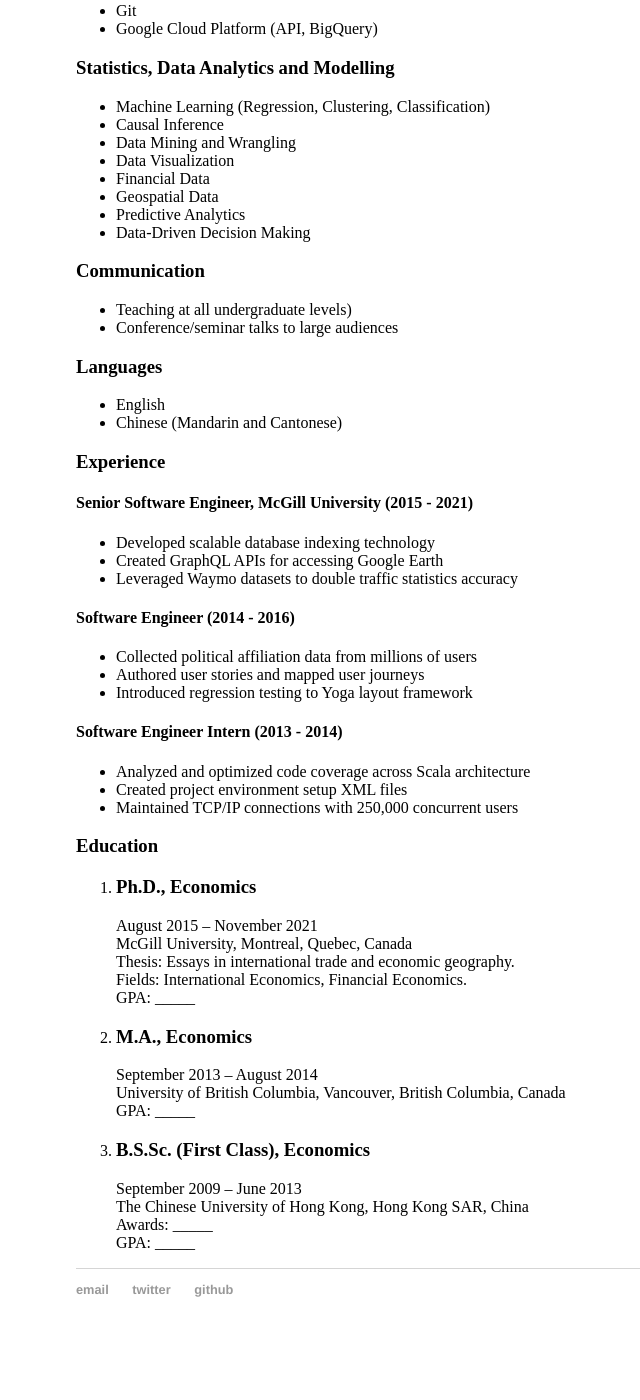
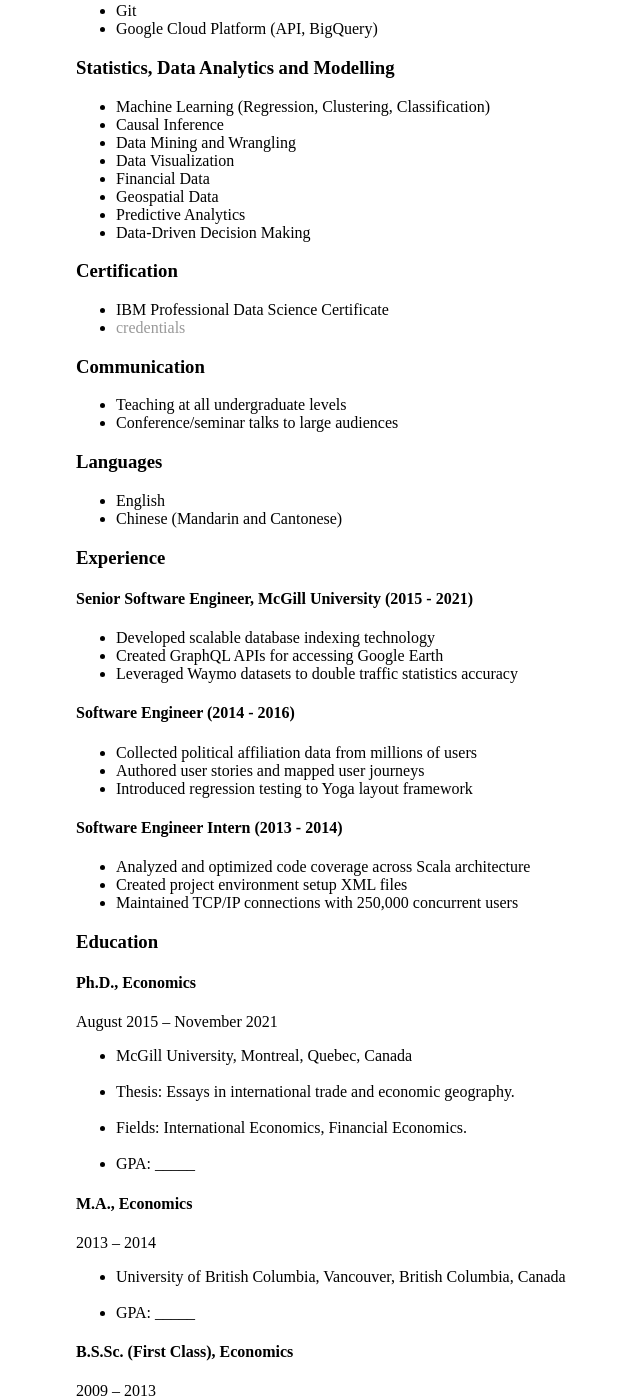
Before and after one commit to abookcanada/abookcanada.github.io, a Jekyll site: the page built from cv/index.html, in a window 1280 px wide and 1400 px high, scrolled down 452 px. Shown: the whole window, without its empty margins (116-756 px from the left). Built offline with Jekyll 4.4.1, drawn with Linux system fonts in a browser that asks for light colours; before the commit the page ends 1809 px from its top, so only the background shows below that.

Commit message:
Update index.html

```diff
--- a/cv/index.html
+++ b/cv/index.html
@@ -51,9 +51,18 @@ title: Hank Quinlan's Blog
 
 
                     <section class="skills">
+                        <h3>Certification</h3>
+                        <ul>
+                            <li><span>IBM Professional Data Science Certificate</span></li>
+                            <li><a href="https://github.com/abookcanada">credentials</a></li>
+                        </ul>
+                    </section>
+
+
+                    <section class="skills">
                         <h3>Communication</h3>
                         <ul>
-                            <li><span>Teaching at all undergraduate levels)</span></li>
+                            <li><span>Teaching at all undergraduate levels</span></li>
                             <li><span>Conference/seminar talks to large audiences</span></li>
                         </ul>
                     </section>
@@ -93,9 +102,6 @@ title: Hank Quinlan's Blog
                                     </ul>
 
 
-
-
-
                                         <h4>Software Engineer Intern (2013 - 2014)</h4>
 
                                     <ul>
@@ -110,41 +116,38 @@ title: Hank Quinlan's Blog
 
                         <section class="education">
                             <h3>Education</h3>
-                            <ol>
-                                <li>
-                                    <div>
-                                        <h3>Ph.D., Economics</h3>
+
+                                        <h4>Ph.D., Economics</h4>
                                         <time>August 2015 – November 2021</time>
-                                    </div>
-                                    <div>
-                                        <span>McGill University, Montreal, Quebec, Canada</span><br>
-                                        <span>Thesis: Essays in international trade and economic geography.</span><br>
-                                        <span>Fields: International Economics, Financial Economics.</span><br>
-                                        <span>GPA: _____</span>
-                                    </div>
-                                </li>
-                                <li>
-                                    <div>
-                                        <h3>M.A., Economics</h3>
-                                        <time>September 2013 – August 2014</time>
-                                    </div>
-                                    <div>
-                                        <span>University of British Columbia, Vancouver, British Columbia, Canada</span><br>
-                                        <span>GPA: _____</span>
-                                    </div>
-                                </li>
-                                <li>
-                                    <div>
-                                        <h3>B.S.Sc. (First Class), Economics</h3>
-                                        <time>September 2009 – June 2013</time>
-                                    </div>
-                                    <div>
-                                        <span>The Chinese University of Hong Kong, Hong Kong SAR, China</span><br>
-                                        <span>Awards: _____</span><br>
-                                        <span>GPA: _____</span>
-                                    </div>
-                                </li>
-                            </ol>
+
+                                    <ul>
+                                        <li>McGill University, Montreal, Quebec, Canada</li><br>
+                                        <li>Thesis: Essays in international trade and economic geography.</li><br>
+                                        <li>Fields: International Economics, Financial Economics.</li><br>
+                                        <li>GPA: _____</span>
+                                    </ul>
+
+
+                                        <h4>M.A., Economics</h4>
+                                        <time>2013 – 2014</time>
+
+
+                                    <ul>
+                                        <li>University of British Columbia, Vancouver, British Columbia, Canada</li><br>
+                                        <li>GPA: _____</li>
+                                    </ul>
+
+
+                                        <h4>B.S.Sc. (First Class), Economics</h4>
+                                        <time>2009 – 2013</time>
+
+                                    <ul>
+                                        <li>The Chinese University of Hong Kong, Hong Kong SAR, China</li><br>
+                                        <li>Awards: _____</li><br>
+                                        <li>GPA: _____</li>
+                                    </ul>
+
+
                         </section>
 
 
```
